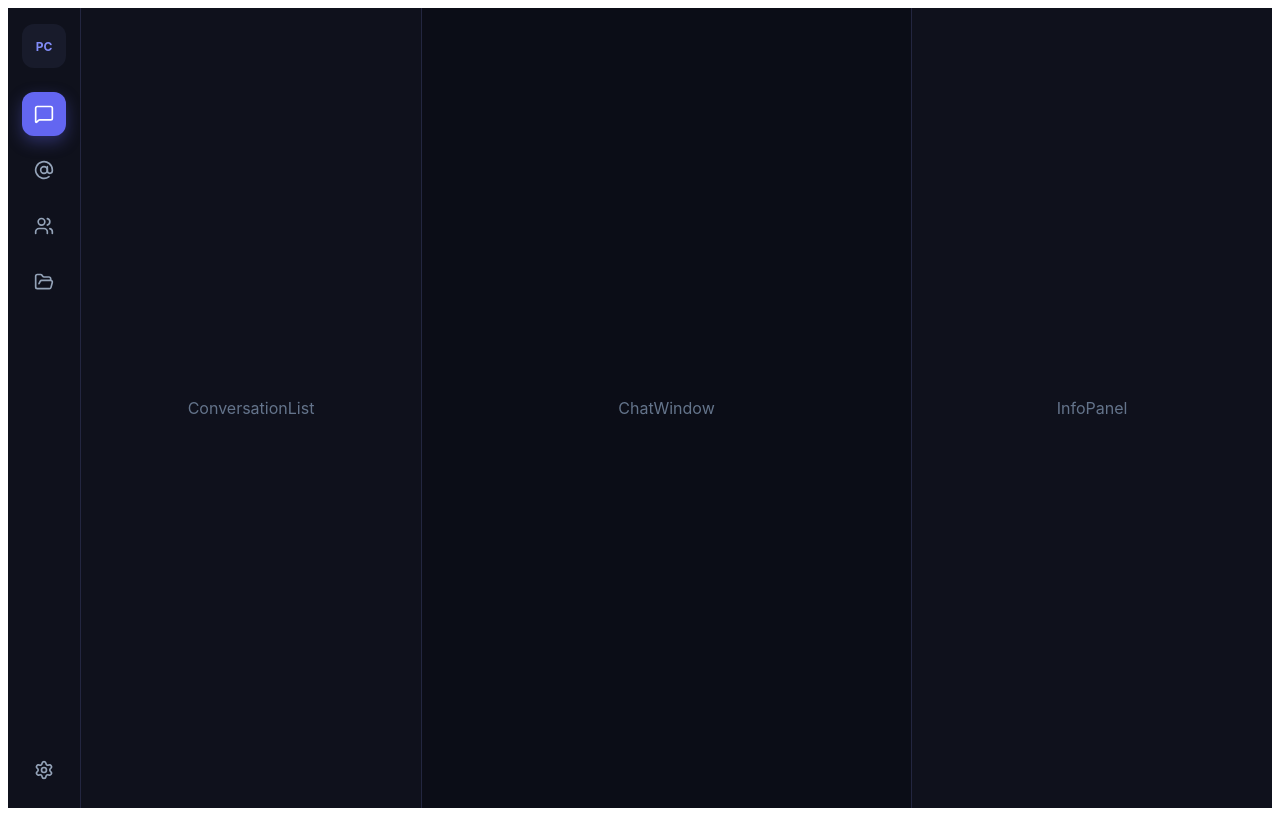
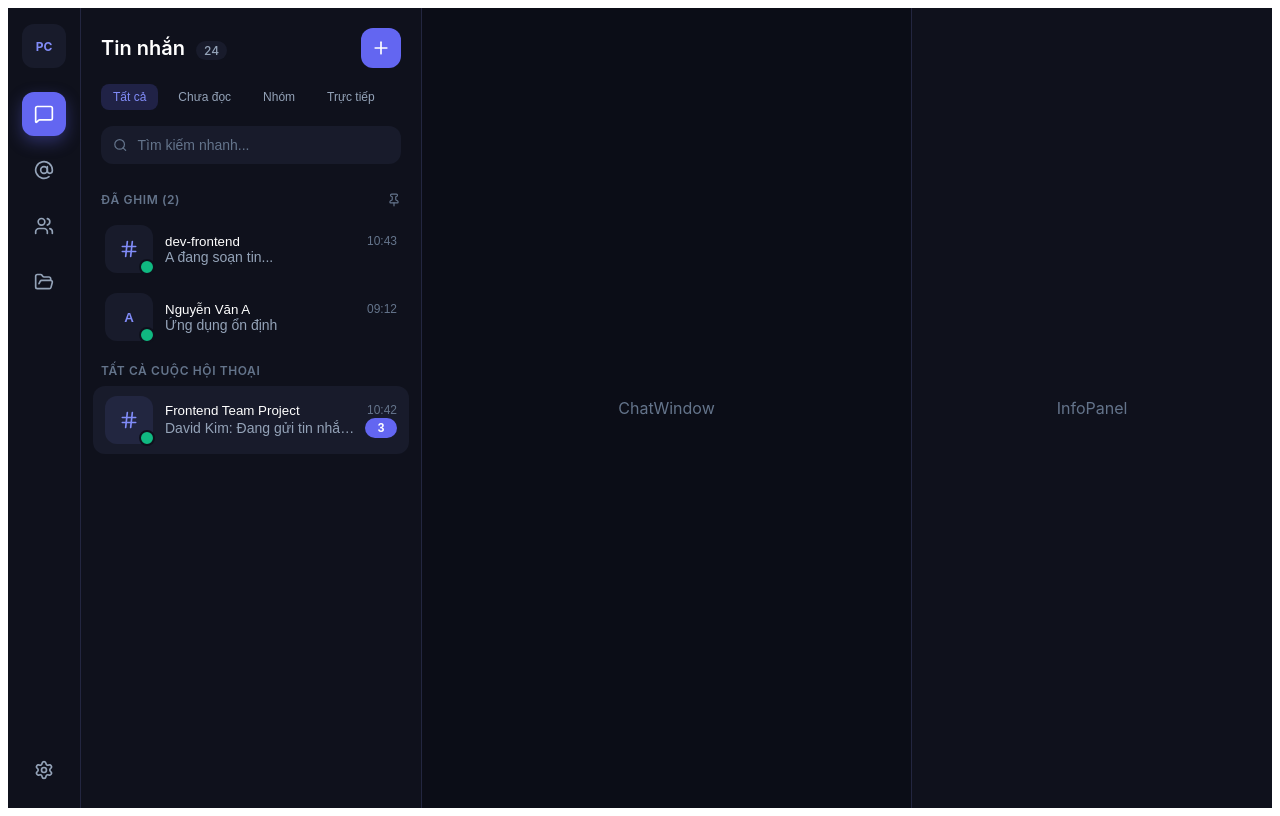
Before and after one commit to TranAnhTu-07/Project_LTFE, a React (Vite) app: page /chat in a window 1280 px wide. Built offline with nearby package versions, Linux system fonts and the light colour scheme.

Commit message:
Giao dien ConversationList

```diff
--- a/src/components/ChatPage.css
+++ b/src/components/ChatPage.css
@@ -73,15 +73,236 @@
     box-shadow: 0 6px 16px rgba(99, 102, 241, 0.35);
 }
 
+
 .chat-conversations {
     width: 340px;
     flex-shrink: 0;
     display: flex;
+    flex-direction: column;
+    background: var(--panel);
+    border-right: 1px solid var(--line);
+    min-height: 0;
+}
+
+.conv-header {
+    display: flex;
+    align-items: center;
+    justify-content: space-between;
+    padding: 20px 20px 0;
+}
+
+.conv-header h2 {
+    margin: 0;
+    font-size: 20px;
+    font-weight: 600;
+    color: #fff;
+}
+
+.conv-count {
+    margin-left: 6px;
+    padding: 2px 8px;
+    border-radius: 999px;
+    background: var(--surface);
+    color: var(--muted);
+    font-size: 12px;
+    font-weight: 500;
+}
+
+.conv-add {
+    width: 40px;
+    height: 40px;
+    display: flex;
     align-items: center;
     justify-content: center;
-    background: var(--panel);
-    border-right: 1px solid var(--line);
+    border: none;
+    border-radius: 12px;
+    background: var(--accent);
+    color: #fff;
+    cursor: pointer;
+}
+
+.conv-add:hover {
+    opacity: 0.9;
+}
+
+.conv-tabs {
+    display: flex;
+    gap: 8px;
+    padding: 16px 20px 0;
+}
+
+.conv-tab {
+    padding: 6px 12px;
+    border: none;
+    border-radius: 8px;
+    background: transparent;
+    color: var(--muted);
+    font-size: 12px;
+    font-weight: 500;
+    cursor: pointer;
+    transition: color 0.2s, background 0.2s;
+}
+
+.conv-tab:hover {
+    color: #fff;
+}
+
+.conv-tab.active {
+    background: rgba(99, 102, 241, 0.2);
+    color: var(--accent-soft);
+}
+
+.conv-search {
+    display: flex;
+    align-items: center;
+    gap: 8px;
+    margin: 16px 20px 0;
+    padding: 10px 12px;
+    border-radius: 12px;
+    background: var(--surface);
     color: #64748b;
+}
+
+.conv-search input {
+    width: 100%;
+    border: none;
+    outline: none;
+    background: transparent;
+    color: var(--text);
+    font-size: 14px;
+}
+
+.conv-search input::placeholder {
+    color: #64748b;
+}
+
+.conv-list {
+    flex: 1;
+    margin-top: 16px;
+    padding: 0 12px 16px;
+    overflow-y: auto;
+}
+
+.conv-section {
+    display: flex;
+    align-items: center;
+    justify-content: space-between;
+    padding: 12px 8px 8px;
+    color: #64748b;
+    font-size: 12px;
+    font-weight: 600;
+    letter-spacing: 0.05em;
+}
+
+.conv-item {
+    width: 100%;
+    display: flex;
+    align-items: center;
+    gap: 12px;
+    padding: 10px 12px;
+    border: none;
+    border-radius: 12px;
+    background: transparent;
+    color: inherit;
+    text-align: left;
+    cursor: pointer;
+    transition: background 0.2s;
+}
+
+.conv-item:hover {
+    background: rgba(24, 27, 43, 0.6);
+}
+
+.conv-item.active {
+    background: var(--surface);
+}
+
+.conv-avatar-wrap {
+    position: relative;
+    flex-shrink: 0;
+}
+
+.conv-avatar {
+    width: 48px;
+    height: 48px;
+    display: flex;
+    align-items: center;
+    justify-content: center;
+    border-radius: 12px;
+    background: var(--surface);
+    color: var(--accent-soft);
+    font-weight: 600;
+}
+
+.conv-item.active .conv-avatar {
+    background: #222640;
+}
+
+.conv-online {
+    position: absolute;
+    right: -2px;
+    bottom: -2px;
+    width: 12px;
+    height: 12px;
+    border-radius: 50%;
+    background: #10b981;
+    border: 2px solid var(--panel);
+}
+
+.conv-body {
+    min-width: 0;
+    flex: 1;
+}
+
+.conv-row {
+    display: flex;
+    align-items: center;
+    justify-content: space-between;
+    gap: 8px;
+}
+
+.conv-name {
+    overflow: hidden;
+    text-overflow: ellipsis;
+    white-space: nowrap;
+    color: #fff;
+    font-weight: 500;
+}
+
+.conv-time {
+    flex-shrink: 0;
+    color: #64748b;
+    font-size: 12px;
+}
+
+.conv-last {
+    overflow: hidden;
+    text-overflow: ellipsis;
+    white-space: nowrap;
+    color: var(--muted);
+    font-size: 14px;
+}
+
+.conv-badge {
+    flex-shrink: 0;
+    min-width: 20px;
+    height: 20px;
+    padding: 0 6px;
+    display: flex;
+    align-items: center;
+    justify-content: center;
+    border-radius: 999px;
+    background: var(--accent);
+    color: #fff;
+    font-size: 12px;
+    font-weight: 600;
+}
+
+.conv-empty {
+    padding: 24px 8px;
+    text-align: center;
+    color: #64748b;
+    font-size: 14px;
 }
 
 .chat-window {
@@ -108,3 +329,21 @@
         display: none;
     }
 }
+
+.chat-page *::-webkit-scrollbar {
+    width: 6px;
+    height: 6px;
+}
+
+.chat-page *::-webkit-scrollbar-track {
+    background: transparent;
+}
+
+.chat-page *::-webkit-scrollbar-thumb {
+    background: #2a2e4a;
+    border-radius: 999px;
+}
+
+.chat-page *::-webkit-scrollbar-thumb:hover {
+    background: #3b4066;
+}
--- a/src/components/ConversationList.tsx
+++ b/src/components/ConversationList.tsx
@@ -1,7 +1,88 @@
+import { Plus, Search, Hash, Pin } from 'lucide-react'
+
 export default function ConversationList() {
     return (
         <section className="chat-conversations">
-            ConversationList
+            <div className="conv-header">
+                <h2>
+                    Tin nhắn <span className="conv-count">24</span>
+                </h2>
+                <button className="conv-add">
+                    <Plus size={20} />
+                </button>
+            </div>
+
+            <div className="conv-tabs">
+                <button className="conv-tab active">Tất cả</button>
+                <button className="conv-tab">Chưa đọc</button>
+                <button className="conv-tab">Nhóm</button>
+                <button className="conv-tab">Trực tiếp</button>
+            </div>
+
+            <div className="conv-search">
+                <Search size={16} />
+                <input placeholder="Tìm kiếm nhanh..." />
+            </div>
+
+            <div className="conv-list">
+                <div className="conv-section">
+                    <span>ĐÃ GHIM (2)</span>
+                    <Pin size={14} />
+                </div>
+
+                <button className="conv-item">
+                    <div className="conv-avatar-wrap">
+                        <div className="conv-avatar"><Hash size={20} /></div>
+                        <span className="conv-online" />
+                    </div>
+                    <div className="conv-body">
+                        <div className="conv-row">
+                            <span className="conv-name">dev-frontend</span>
+                            <span className="conv-time">10:43</span>
+                        </div>
+                        <div className="conv-row">
+                            <span className="conv-last">A đang soạn tin...</span>
+                        </div>
+                    </div>
+                </button>
+
+                <button className="conv-item">
+                    <div className="conv-avatar-wrap">
+                        <div className="conv-avatar"><span>A</span></div>
+                        <span className="conv-online" />
+                    </div>
+                    <div className="conv-body">
+                        <div className="conv-row">
+                            <span className="conv-name">Nguyễn Văn A</span>
+                            <span className="conv-time">09:12</span>
+                        </div>
+                        <div className="conv-row">
+                            <span className="conv-last">Ứng dụng ổn định</span>
+                        </div>
+                    </div>
+                </button>
+
+                <div className="conv-section">
+                    <span>TẤT CẢ CUỘC HỘI THOẠI</span>
+                </div>
+
+                <button className="conv-item active">
+                    <div className="conv-avatar-wrap">
+                        <div className="conv-avatar"><Hash size={20} /></div>
+                        <span className="conv-online" />
+                    </div>
+                    <div className="conv-body">
+                        <div className="conv-row">
+                            <span className="conv-name">Frontend Team Project</span>
+                            <span className="conv-time">10:42</span>
+                        </div>
+                        <div className="conv-row">
+                            <span className="conv-last">David Kim: Đang gửi tin nhắn ...</span>
+                            <span className="conv-badge">3</span>
+                        </div>
+                    </div>
+                </button>
+            </div>
         </section>
     )
 }
```
